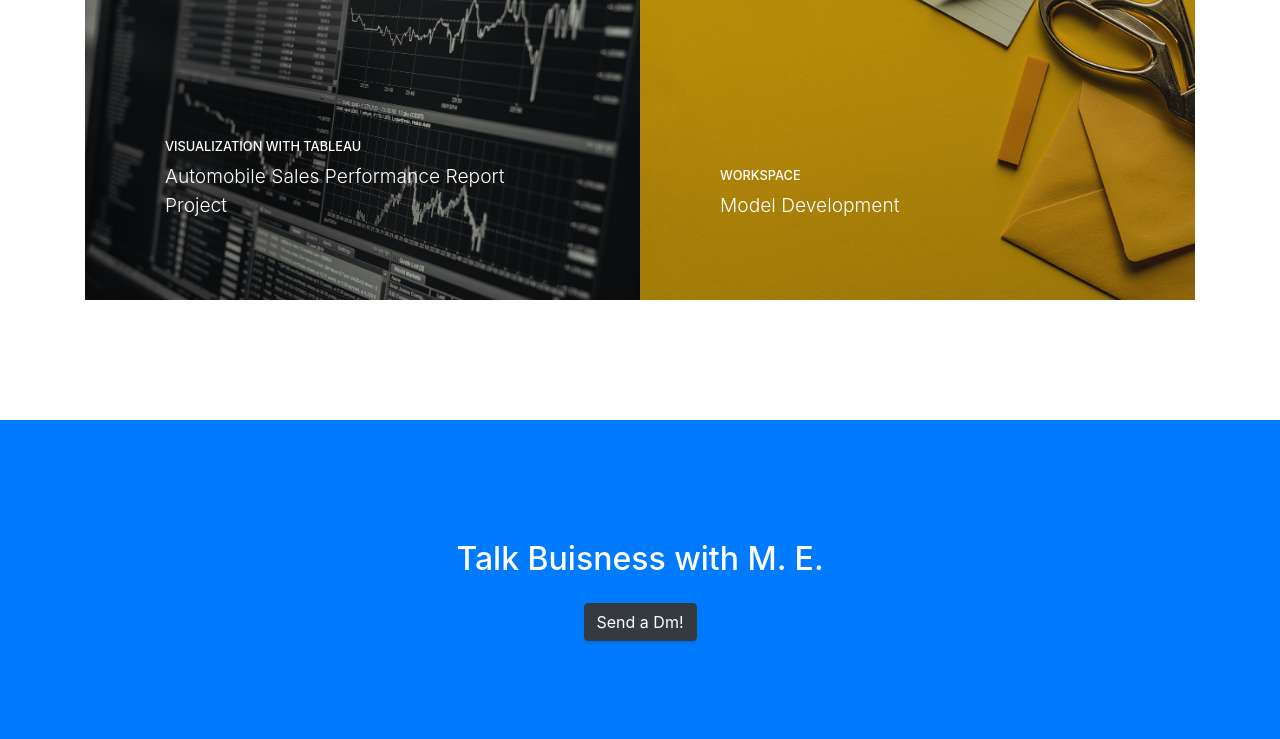
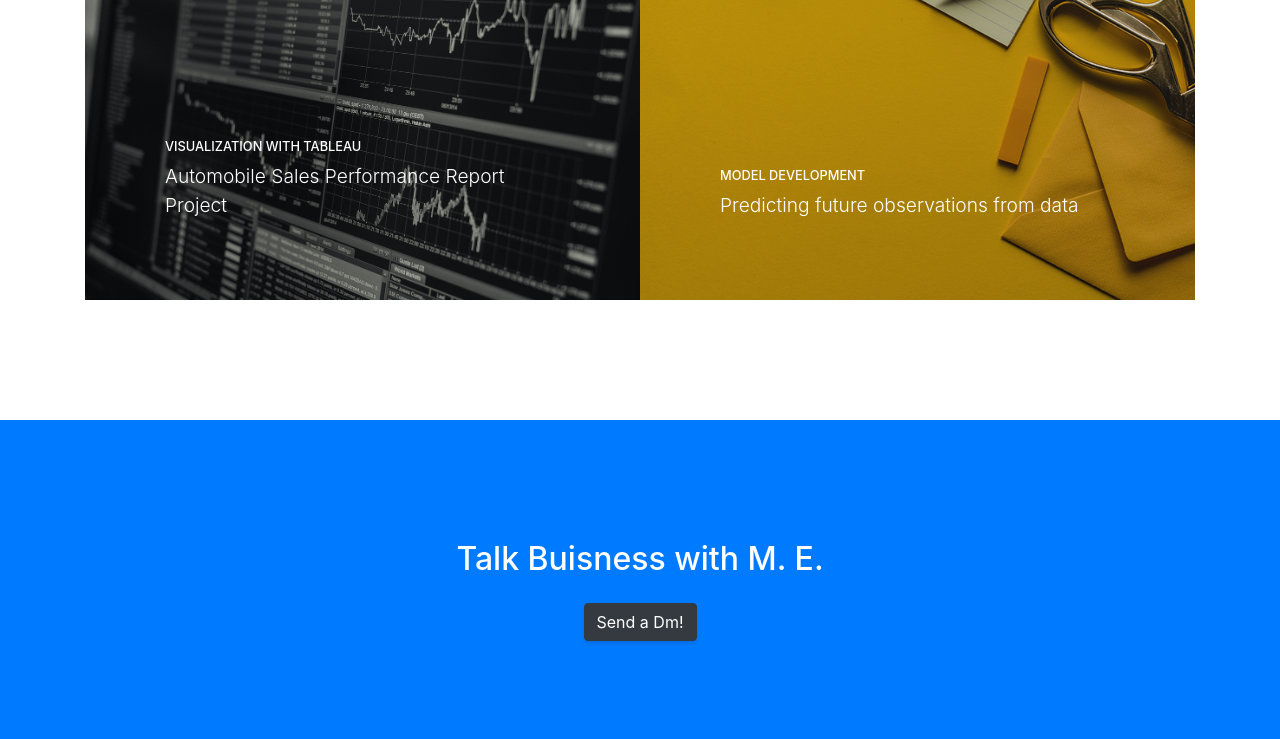
Before and after one commit to mayowawilliamss/mewanalyst.github.io, a website with bundled scripts: page index.html in a window 1280 px wide. Shown: the part 2549-3288 px from the top of the page. Built offline with nearby package versions, Linux system fonts and the light colour scheme.

Commit message:
Update index.html

```diff
--- a/index.html
+++ b/index.html
@@ -191,8 +191,8 @@
             <a class="portfolio-item" href="#">
               <span class="caption">
                 <span class="caption-content">
-                  <h2>Workspace</h2>
-                  <p class="mb-0">Model Development</p>
+                  <h2>Model Development</h2>
+                  <p class="mb-0">Predicting future observations from data</p>
                 </span>
               </span>
               <img class="img-fluid" src="img/portfolio-4.jpg" alt="">
```
